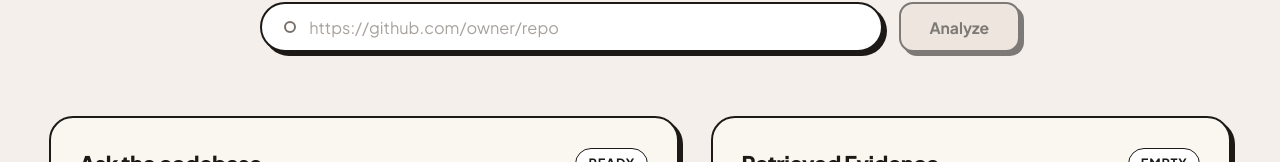
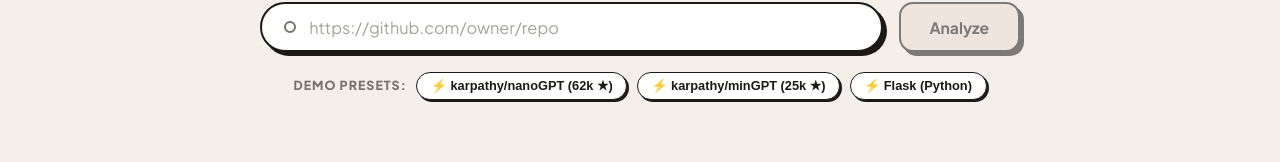
Before and after one commit to devokdev/Codebase-explanator, a React (Vite) app in the folder frontend/: page / in a window 1280 px wide. Shown: the part 452-614 px from the top of the page. Built offline with nearby package versions, Linux system fonts and the light colour scheme; no server answers.

Commit message:
feat(ui): restore 1-click demo presets (nanoGPT, minGPT, Flask)

```diff
--- a/frontend/src/App.jsx
+++ b/frontend/src/App.jsx
@@ -258,6 +258,42 @@ function App() {
           </button>
         </form>
 
+        <div style={{ marginTop: '1.2rem', display: 'flex', alignItems: 'center', justifyContent: 'center', gap: '0.6rem', flexWrap: 'wrap' }}>
+          <span style={{ fontSize: '0.78rem', fontWeight: 800, textTransform: 'uppercase', letterSpacing: '0.08em', color: 'var(--ink-subtle)' }}>
+            Demo Presets:
+          </span>
+          <button
+            type="button"
+            className="nav-pill-btn"
+            style={{ padding: '0.35rem 0.85rem', fontSize: '0.8rem', cursor: 'pointer', background: source === 'https://github.com/karpathy/nanoGPT' ? 'var(--terracotta-tint)' : 'var(--surface-white)' }}
+            onClick={() => {
+              setSource('https://github.com/karpathy/nanoGPT');
+            }}
+          >
+            ⚡ karpathy/nanoGPT (62k ★)
+          </button>
+          <button
+            type="button"
+            className="nav-pill-btn"
+            style={{ padding: '0.35rem 0.85rem', fontSize: '0.8rem', cursor: 'pointer', background: source === 'https://github.com/karpathy/minGPT' ? 'var(--terracotta-tint)' : 'var(--surface-white)' }}
+            onClick={() => {
+              setSource('https://github.com/karpathy/minGPT');
+            }}
+          >
+            ⚡ karpathy/minGPT (25k ★)
+          </button>
+          <button
+            type="button"
+            className="nav-pill-btn"
+            style={{ padding: '0.35rem 0.85rem', fontSize: '0.8rem', cursor: 'pointer', background: source === 'https://github.com/pallets/flask' ? 'var(--terracotta-tint)' : 'var(--surface-white)' }}
+            onClick={() => {
+              setSource('https://github.com/pallets/flask');
+            }}
+          >
+            ⚡ Flask (Python)
+          </button>
+        </div>
+
         {loadingIngest && (
           <div className="neo-progress-banner">
             <div className="progress-header">
```
